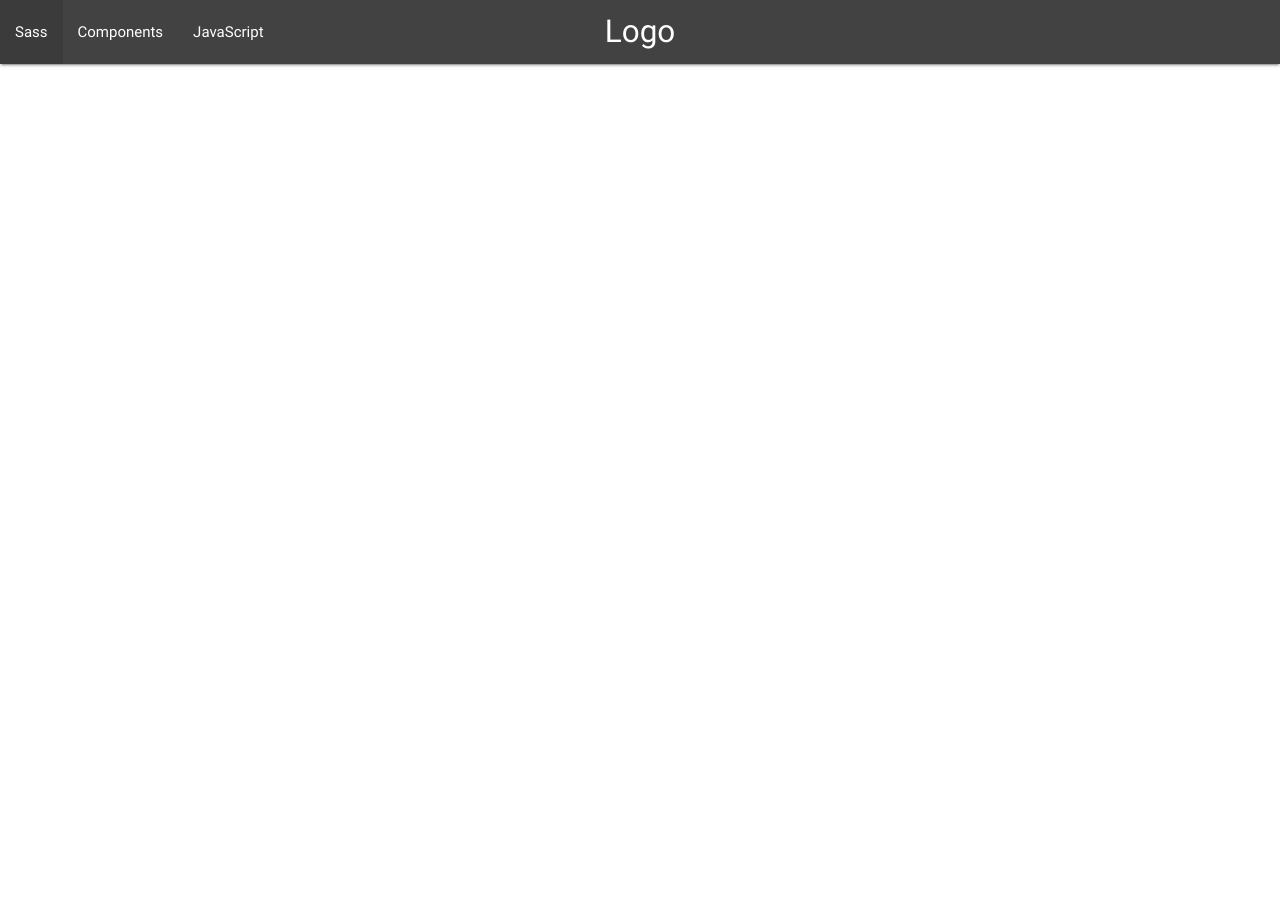
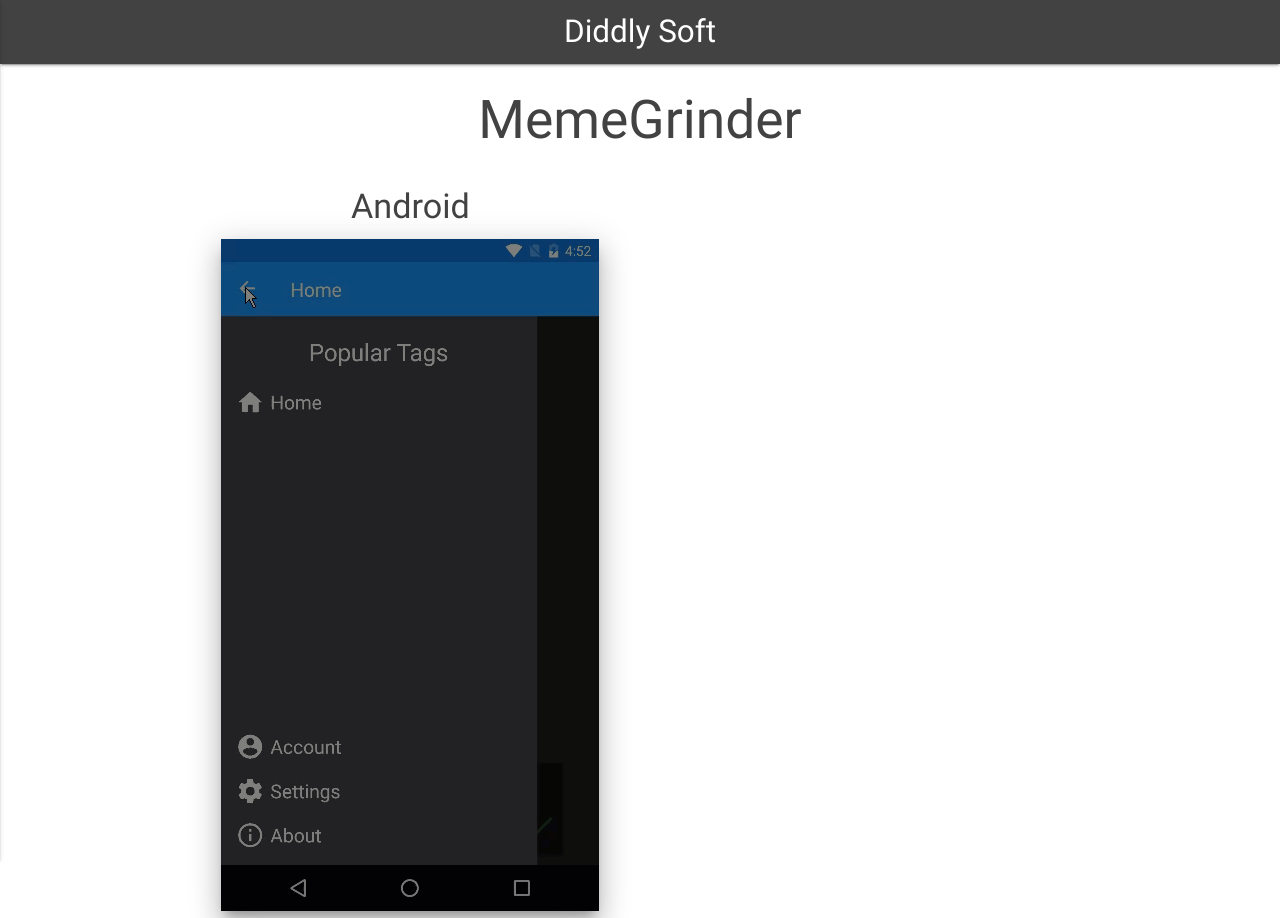
Before and after one commit to DiddlySoft/DiddlySoft.github.io, a plain HTML site: page index.html in a window 1280 px wide. Before the commit the page ends 800 px from the top, so only its background shows below. Drawn offline with nearby package versions, Linux system fonts and the light colour scheme.

Commit message:
added content

```diff
--- a/index.html
+++ b/index.html
@@ -16,9 +16,22 @@
 
 <style>
   nav {
+    margin: 0px;
     background-color: #424242;
   }
 
+  .nav-wrapper {
+    margin: 0px;
+  }
+
+  .Products {
+    text-align: center;
+    color: #424242;
+  }
+
+  .row {
+    margin: 0px;
+  }
 
 </style>
 
@@ -26,14 +39,12 @@
 
 
 <body>
+  <div class="navbar-fixed ">
     <nav>
       <div class="nav-wrapper">
-          <a href="#!" class="brand-logo center">Logo</a>
+        <a href="#!" class="brand-logo center">Diddly Soft</a>
         <a href="#" data-activates="mobile-demo" class="button-collapse"><i class="material-icons">menu</i></a>
         <ul class="left hide-on-med-and-down">
-            <li><a href="sass.html">Sass</a></li>
-            <li><a href="badges.html">Components</a></li>
-            <li><a href="collapsible.html">JavaScript</a></li>
         </ul>
         <ul class="side-nav" id="mobile-demo">
           <li><a href="sass.html">Sass</a></li>
@@ -43,10 +54,36 @@
         </ul>
       </div>
     </nav>
+  </div>
+
+  <section class="Products">
+    <div class="container">
+      <div class="row">
+        <div class="col l12 m12 s12">
+          <h2>MemeGrinder</h2>
+        </div>
+        <div class="col l6">
+          <h4 >Android</h4>
+          <img class="PlatformGif z-depth-5" src="images/MemeGrinder_Android.gif" />
+        </div>
+      </div>
+    </div>
+  </section>
 
 
 
 
+  <!--Import jQuery before materialize.js-->
+  <script type="text/javascript" src="https://code.jquery.com/jquery-2.1.1.min.js"></script>
+  <script type="text/javascript" src="js/materialize.min.js"></script>
+  <script>
+    (function ($) {
+      $(function () {
+
+        $('.button-collapse').sideNav();
+      }); // end of document ready
+    })(jQuery);
+  </script>
 
 
 
```
Also changed, not shown: Images/MemeGrinder_Android.gif (added). Lines whose indentation alone changed are shown as unchanged.
